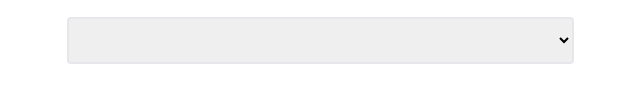
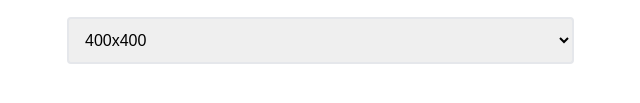
Before and after one commit to kenyansa/Generating_QR_code, a plain HTML site: page index.html in a window 1280 px wide. Shown: the part 335-438 px from the top of the page, 145-785 px from the left. Drawn offline with nearby package versions, Linux system fonts and the light colour scheme; files whose address does not match are found by name.

Commit message:
add select options

```diff
--- a/index.html
+++ b/index.html
@@ -54,7 +54,13 @@
                 class="w-full border-2 border-gray-200 rounded p-3 text-gray-dark mr-2 focus:outline-none mb-5">
 
                 <select id="size" class="w-full border-2 border-gray-200 rounded p-3 text-gray-dark mr-2 focus:outline-none mb-5">
-
+                    <option value="100">100x100</option>
+                    <option value="200">200x200</option>
+                    <option value="300">300x300</option>
+                    <option value="400" selected>400x400</option>
+                    <option value="500">500x500</option>
+                    <option value="600">600x600</option>
+                    <option value="700">700x700</option>
                 </select>
             </form>
            </div>
```
